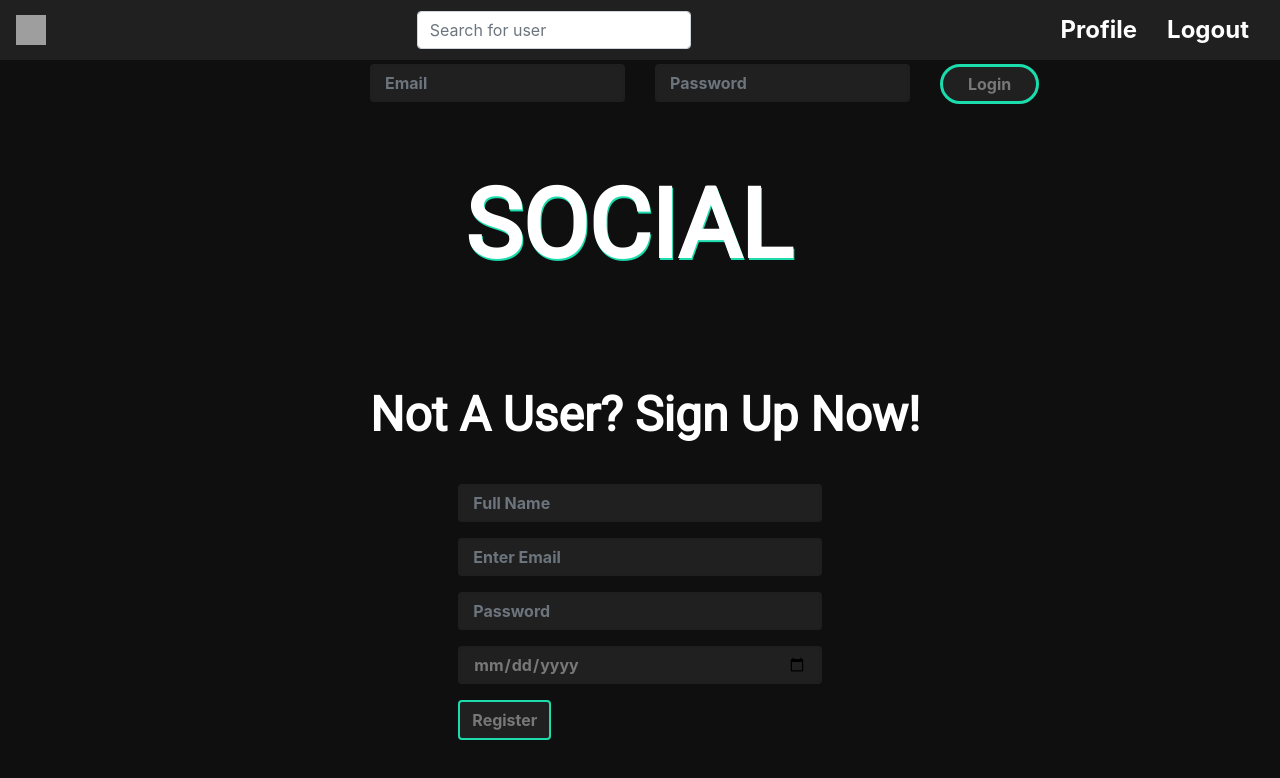
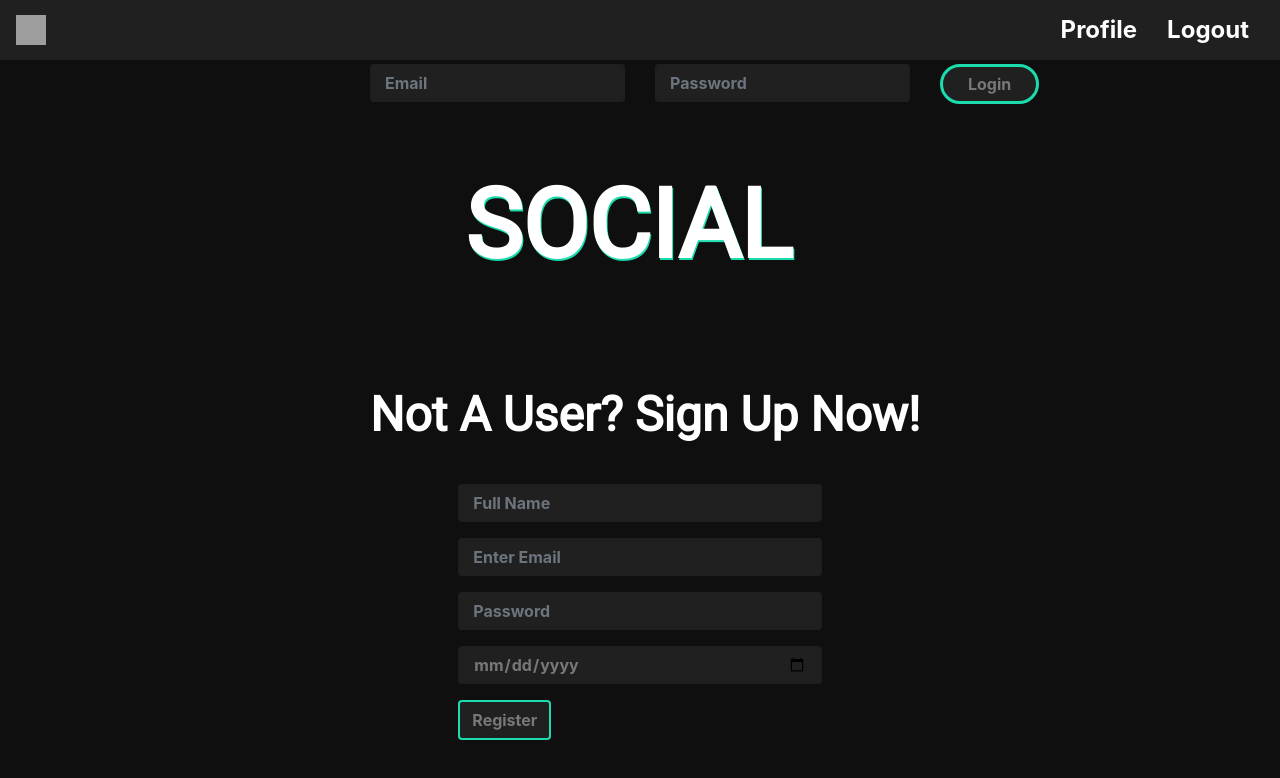
Before and after one commit to dallasclarke/social, a React (Create React App) app: page /login in a window 1280 px wide. Shown: the top 778 px of the page. Built offline with nearby package versions, Linux system fonts and the light colour scheme; grey boxes are pictures that could not be loaded.

Commit message:
Moved Link in Postings component... Working on cleaning things up and styling

```diff
--- a/src/components/feed/Postings.js
+++ b/src/components/feed/Postings.js
@@ -2,14 +2,14 @@ import React, { useEffect } from "react";
 import { useSelector, useDispatch } from "react-redux";
 import moment from "moment";
 import { deletePost, getPosts } from "../../reducers/posts";
+import { Link } from "react-router-dom";
+
 import { Container, Col, Row, Dropdown, Card } from "react-bootstrap";
-import avatar from "../../images/avatar.png";
-import { Link } from "react-router-dom";
+
 
 function Postings(props) {
   const posts = useSelector((state) => state.posts.data);
   const dispatch = useDispatch();
-
 
   useEffect(() => {
     dispatch(getPosts());
@@ -23,7 +23,6 @@ function Postings(props) {
     <>
       {posts.map((post) => {
         return (
-          <Link to={`/${post._id}`}>
           <Card key={post._id}>
             <Card.Header className="d-flex align-items-center">
               {post.image ? (
@@ -32,9 +31,11 @@ function Postings(props) {
                   className="post-avatar"
                 />
               ) : (
-                  <img src={avatar} className="post-avatar" />
+                <img src={post.user.avatar} className="post-avatar" />
               )}
+              <Link to={`/${post._id}`}>
                 <h4>{post.user.name}</h4>
+              </Link>
               <h4>{moment(post.date).format("MMM D YYYY")}</h4>
               <Dropdown>
                 <Dropdown.Toggle />
@@ -50,7 +51,6 @@ function Postings(props) {
               <Card.Text>{post.text}</Card.Text>
             </Card.Body>
           </Card>
-          </Link>
         );
       })}
     </>
--- a/src/components/nav/Nav.js
+++ b/src/components/nav/Nav.js
@@ -26,9 +26,9 @@ function AppNav() {
               className="d-inline-block align-top"
             />
           </Navbar.Brand>
-          <Form>
+          {/* <Form>
             <FormControl type="text" placeholder="Search for user" />
-          </Form>
+          </Form> */}
           <Nav>
             <Link to="/profile">
               <button>Profile</button>
```
Lines whose indentation alone changed are shown as unchanged.
